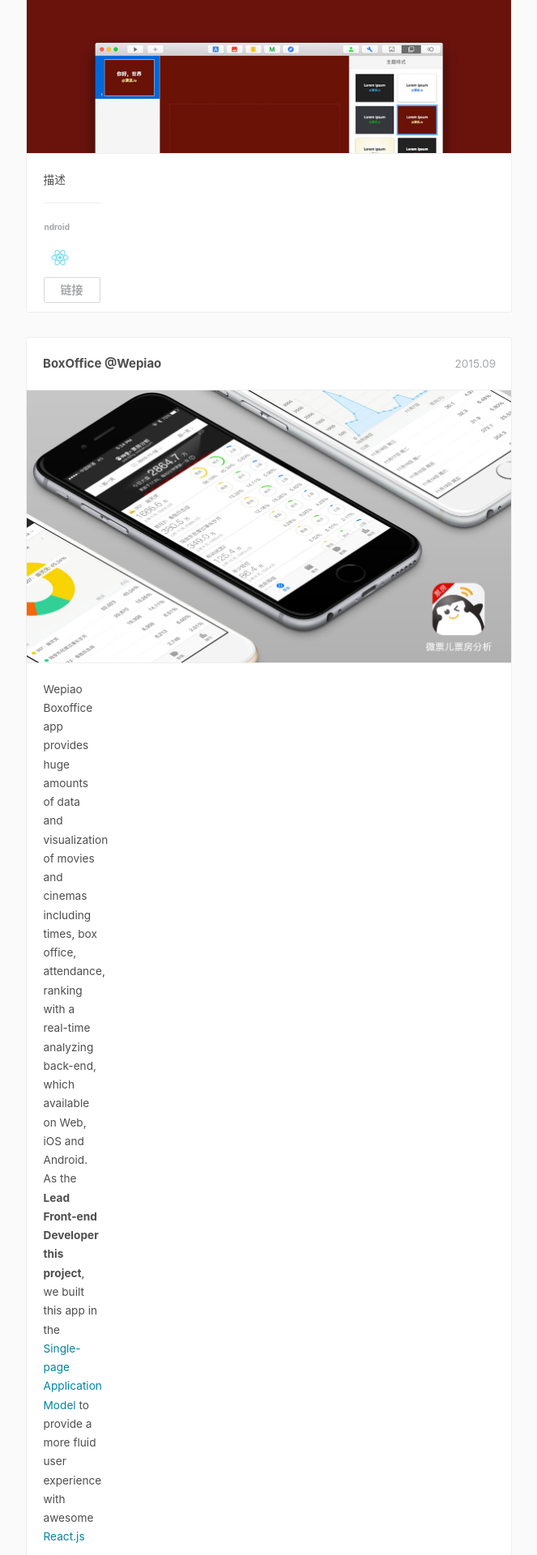
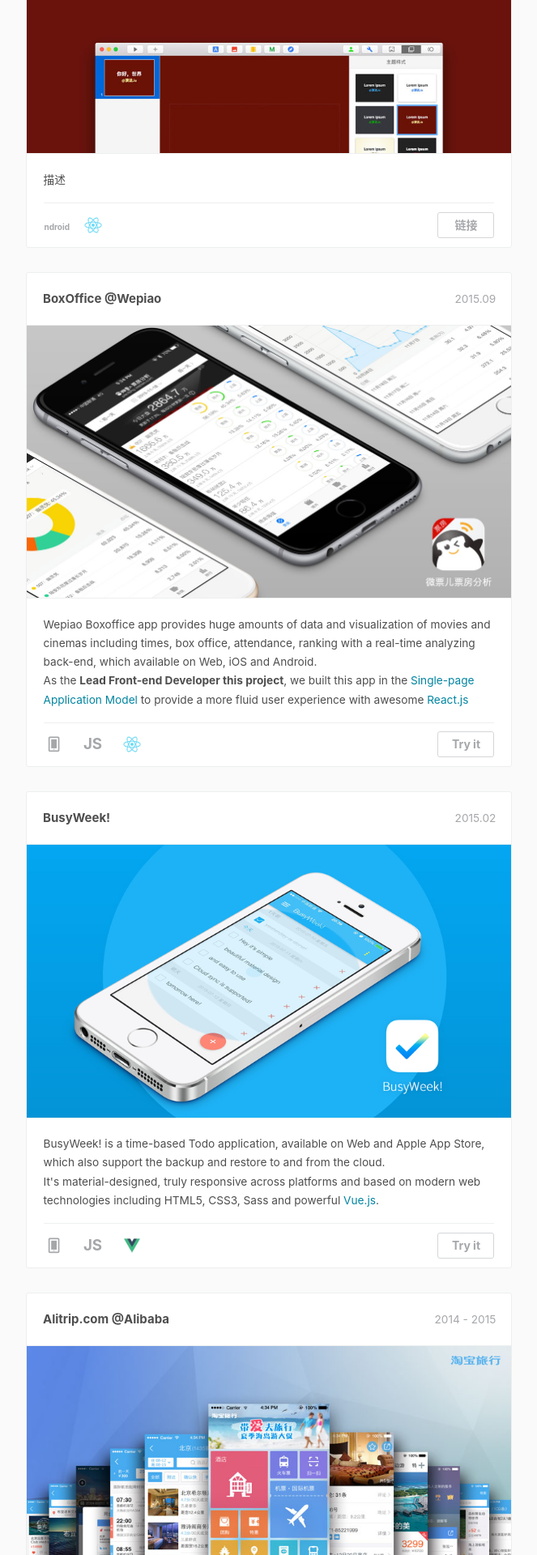
Before and after one commit to blying/blying.github.io, a Jekyll site: the page built from portfolio/index.html, in a window 1280 px wide. Shown: the part 591-2511 px from the top of the page at 81% size, without its empty margins (308-971 px from the left). Built offline with Jekyll 4.4.1, drawn with Linux system fonts in a browser that asks for light colours; nearby versions of some CDN libraries; comment, search, counter and statistics services are not loaded.

Commit message:
no message

```diff
--- a/portfolio/css/timeline.css
+++ b/portfolio/css/timeline.css
@@ -255,7 +255,7 @@
 }
 .cbp_tmlabel ul li{
     padding: 0.5em 0;
-    width: 70px;
+
 }
 .cbp_tmlabel ul li.skill{
 	overflow: auto;
```
